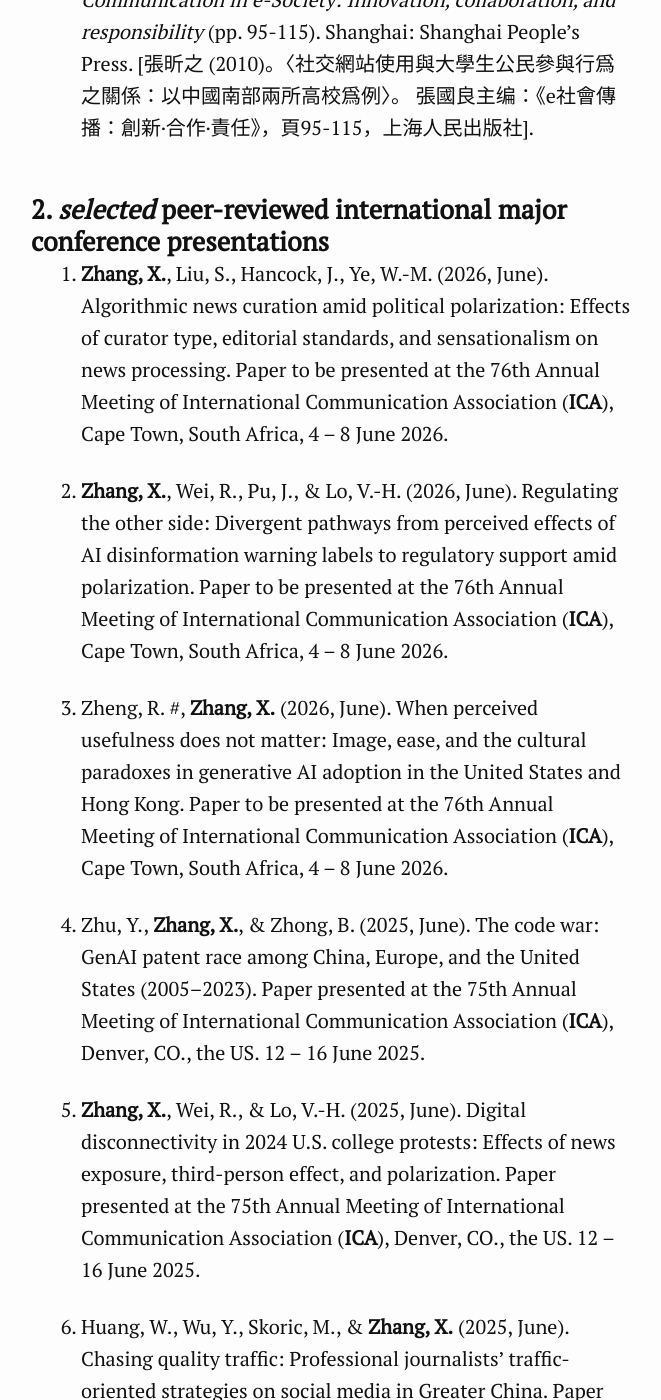
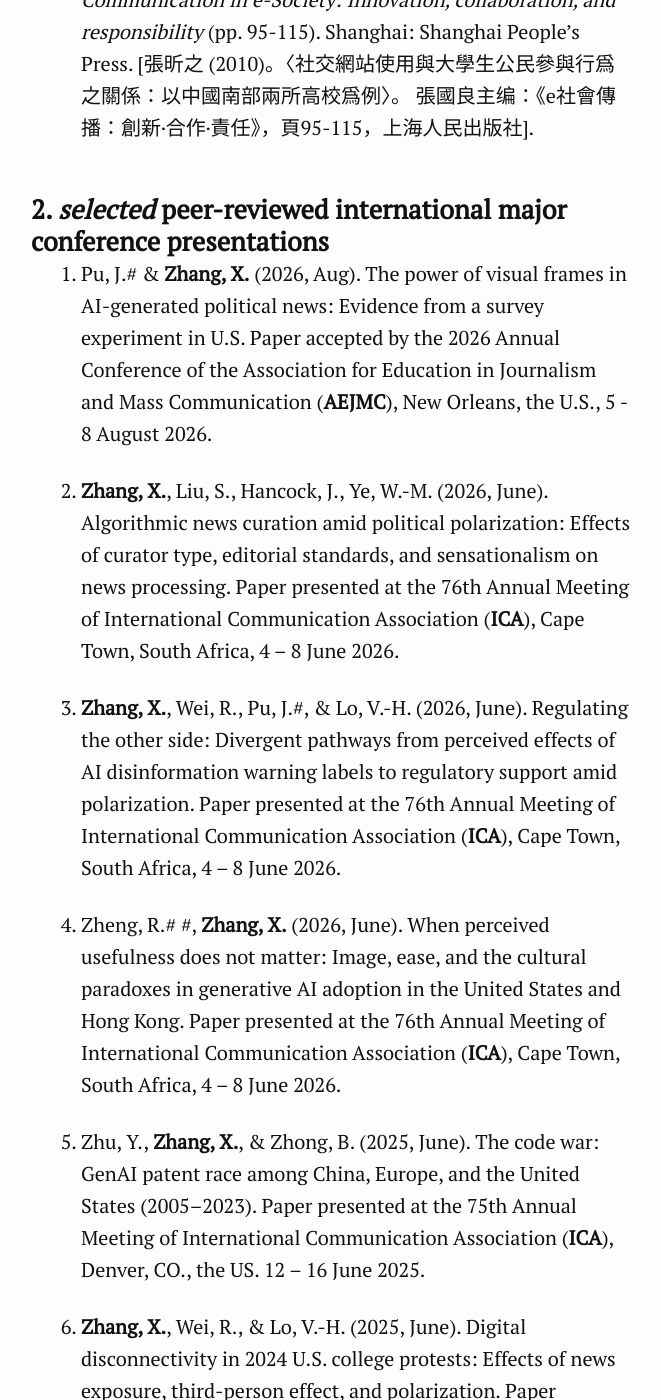
Before and after one commit to xzzhang2/xzzhang2.github.io, a Jekyll site: the page built from pages/pubs.md, in a window 1280 px wide and 1400 px high, scrolled down 12120 px. Shown: the whole window, without its empty margins (309-970 px from the left). Built offline with Jekyll 4.4.1, drawn with Linux system fonts in a browser that asks for light colours; some of the changed text lies outside the part shown.

Commit message:
update info

```diff
--- a/pages/pubs.md
+++ b/pages/pubs.md
@@ -24,7 +24,7 @@
 
 1. Wei, R., Guo, J., **Zhang, X.**, & Lo, V.-H. (2026). [Hostile media and friendly chambers: Social media polarization and the 2024 U.S. campus protests](https://doi.org/10.1080/08838151.2026.2642912). *Journal of Broadcasting and Electronic Media*. [Routledge Journals, Taylor & Francis Ltd.]
 
-2. **Zhang, X.**, Huang, W., & Zhu, J. J. H. (2026). [How journalism researchers navigate the AI hype: research orientations and intervention recommendations](https://doi.org/10.1080/1369118X.2025.2482666). *Information, Communication & Society*. 29(1), 1-20. [Top 9% (18th/first 200) in Scopus - Communication, Routledge Journals, Taylor & Francis Ltd.]
+2. **Zhang, X.**, Huang, W.\#, & Zhu, J. J. H. (2026). [How journalism researchers navigate the AI hype: research orientations and intervention recommendations](https://doi.org/10.1080/1369118X.2025.2482666). *Information, Communication & Society*. 29(1), 1-20. [Top 9% (18th/first 200) in Scopus - Communication, Routledge Journals, Taylor & Francis Ltd.]
 
 3. Wei, R., Pu, J.\#, Lo, V.-H., & **Zhang, X.**\* (2026). [The (un)desirable shield: Consequences of perceived effects of warning labels on AI-generated political disinformation](https://www.tandfonline.com/doi/full/10.1080/1369118X.2026.2636130). *Information, Communication & Society*. Online first. [Top 9% (18th/first 200) in Scopus - Communication, Routledge Journals, Taylor & Francis Ltd.]
 
@@ -146,65 +146,67 @@
 
 ### <a name="conferences"></a>2. *selected* peer-reviewed international major conference presentations
 
-1. **Zhang, X.**, Liu, S., Hancock, J., Ye, W.-M. (2026, June). Algorithmic news curation amid political polarization: Effects of curator type, editorial standards, and sensationalism on news processing. Paper to be presented at the 76th Annual Meeting of International Communication Association (**ICA**), Cape Town, South Africa, 4 – 8 June 2026.
+1. Pu, J.\# & **Zhang, X.** (2026, Aug). The power of visual frames in AI-generated political news: Evidence from a survey experiment in U.S. Paper accepted by the 2026 Annual Conference of the Association for Education in Journalism and Mass Communication (**AEJMC**), New Orleans, the U.S., 5 - 8 August 2026.
 
-2. **Zhang, X.**, Wei, R., Pu, J., & Lo, V.-H. (2026, June). Regulating the other side: Divergent pathways from perceived effects of AI disinformation warning labels to regulatory support amid polarization. Paper to be presented at the 76th Annual Meeting of International Communication Association (**ICA**), Cape Town, South Africa, 4 – 8 June 2026.
+2. **Zhang, X.**, Liu, S., Hancock, J., Ye, W.-M. (2026, June). Algorithmic news curation amid political polarization: Effects of curator type, editorial standards, and sensationalism on news processing. Paper presented at the 76th Annual Meeting of International Communication Association (**ICA**), Cape Town, South Africa, 4 – 8 June 2026.
 
-3. Zheng, R. #, **Zhang, X.** (2026, June). When perceived usefulness does not matter: Image, ease, and the cultural paradoxes in generative AI adoption in the United States and Hong Kong. Paper to be presented at the 76th Annual Meeting of International Communication Association (**ICA**), Cape Town, South Africa, 4 – 8 June 2026.
+3. **Zhang, X.**, Wei, R., Pu, J.\#, & Lo, V.-H. (2026, June). Regulating the other side: Divergent pathways from perceived effects of AI disinformation warning labels to regulatory support amid polarization. Paper presented at the 76th Annual Meeting of International Communication Association (**ICA**), Cape Town, South Africa, 4 – 8 June 2026.
 
-4. Zhu, Y., **Zhang, X.**, & Zhong, B. (2025, June). The code war: GenAI patent race among China, Europe, and the United States (2005–2023). Paper presented at the 75th Annual Meeting of International Communication Association (**ICA**), Denver, CO., the US. 12 – 16 June 2025.
+4. Zheng, R.\# #, **Zhang, X.** (2026, June). When perceived usefulness does not matter: Image, ease, and the cultural paradoxes in generative AI adoption in the United States and Hong Kong. Paper presented at the 76th Annual Meeting of International Communication Association (**ICA**), Cape Town, South Africa, 4 – 8 June 2026.
 
-5. **Zhang, X.**, Wei, R., & Lo, V.-H. (2025, June). Digital disconnectivity in 2024 U.S. college protests: Effects of news exposure, third-person effect, and polarization. Paper presented at the 75th Annual Meeting of International Communication Association (**ICA**), Denver, CO., the US. 12 – 16 June 2025.
+5. Zhu, Y., **Zhang, X.**, & Zhong, B. (2025, June). The code war: GenAI patent race among China, Europe, and the United States (2005–2023). Paper presented at the 75th Annual Meeting of International Communication Association (**ICA**), Denver, CO., the US. 12 – 16 June 2025.
 
-6. Huang, W., Wu, Y., Skoric, M., & **Zhang, X.** (2025, June). Chasing quality traffic: Professional journalists’ traffic-oriented strategies on social media in Greater China. Paper presented at the 75th Annual Meeting of International Communication Association (**ICA**), Denver, CO., the US. 12 – 16 June 2025.
+6. **Zhang, X.**, Wei, R., & Lo, V.-H. (2025, June). Digital disconnectivity in 2024 U.S. college protests: Effects of news exposure, third-person effect, and polarization. Paper presented at the 75th Annual Meeting of International Communication Association (**ICA**), Denver, CO., the US. 12 – 16 June 2025.
 
-7. Pu, J.\# & **Zhang, X.** (2024, Aug). Source and message effects on reactance to conflict reporting: Evidence from a survey experiment in Hong Kong. Paper accepted by the 2024 Annual Conference of the Association for Education in Journalism and Mass Communication (**AEJMC**), Philadelphia, the U.S., 4 - 8 August 2024.
+7. Huang, W.\#, Wu, Y.\#, Skoric, M., & **Zhang, X.** (2025, June). Chasing quality traffic: Professional journalists’ traffic-oriented strategies on social media in Greater China. Paper presented at the 75th Annual Meeting of International Communication Association (**ICA**), Denver, CO., the US. 12 – 16 June 2025.
 
-8. **Zhang, X.** & Lu, F. (2024, June). The consequences of observing the government-citizen social media interactions: The role of inquiries’ tone and replying agents. Paper presented at the 74th Annual Conference of the International Communication Association (**ICA**), Gold Coast, Australia, 20 – 25 June, 2024.
+8. Pu, J.\# & **Zhang, X.** (2024, Aug). Source and message effects on reactance to conflict reporting: Evidence from a survey experiment in Hong Kong. Paper accepted by the 2024 Annual Conference of the Association for Education in Journalism and Mass Communication (**AEJMC**), Philadelphia, the U.S., 4 - 8 August 2024.
 
-9. Goyanes, M., **Zhang, X.**, & Skoric, M. (2024, June). The mechanisms of unfriending: Linking social media news use with unfriending via political discussion frequency and concerns about social threats. Paper presented at the 74th Annual Conference of the International Communication Association (**ICA**), Gold Coast, Australia, 20 – 25 June, 2024.
+9. **Zhang, X.** & Lu, F. (2024, June). The consequences of observing the government-citizen social media interactions: The role of inquiries’ tone and replying agents. Paper presented at the 74th Annual Conference of the International Communication Association (**ICA**), Gold Coast, Australia, 20 – 25 June, 2024.
 
-10. Zhu, Q., Peng, T.-Q., & **Zhang, X.** (2024, June). How do individual and societal factors shape news authentication? Comparing misinformation resilience across Hong Kong, the Netherlands, and the United States. Paper presented at the 74th Annual Conference of the International Communication Association (**ICA**), Gold Coast, Australia, 20 – 25 June, 2024.
+10. Goyanes, M., **Zhang, X.**, & Skoric, M. (2024, June). The mechanisms of unfriending: Linking social media news use with unfriending via political discussion frequency and concerns about social threats. Paper presented at the 74th Annual Conference of the International Communication Association (**ICA**), Gold Coast, Australia, 20 – 25 June, 2024.
 
-11. Zhou, Y.-Q., Zhang, M., Gu, Y., & **Zhang, X.** (2024, June). Comments as digital public sphere: Text mining comments of Shenzhen Health Commission. Paper presented at the 74th Annual Conference of the International Communication Association (**ICA**), Gold Coast, Australia, 20 – 25 June, 2024.
+11. Zhu, Q., Peng, T.-Q., & **Zhang, X.** (2024, June). How do individual and societal factors shape news authentication? Comparing misinformation resilience across Hong Kong, the Netherlands, and the United States. Paper presented at the 74th Annual Conference of the International Communication Association (**ICA**), Gold Coast, Australia, 20 – 25 June, 2024.
 
-12. **Zhang, X.**, Peng, T.-Q., & Zhu, Q. (2023, Aug). Factors influencing debunking messages’ effectiveness: Comparing Hong Kong, the Netherlands, and the United States. Paper presented at the 2023 Annual Conference of the Association for Education in Journalism and Mass Communication (**AEJMC**), DC, the U.S., 7 - 11 August 2023.
+12. Zhou, Y.-Q., Zhang, M.\#, Gu, Y.\#, & **Zhang, X.** (2024, June). Comments as digital public sphere: Text mining comments of Shenzhen Health Commission. Paper presented at the 74th Annual Conference of the International Communication Association (**ICA**), Gold Coast, Australia, 20 – 25 June, 2024.
 
-13. Guo, S., **Zhang, X.**, Wang, D. (2023, May). Zoom boom and sensor-mediated impression management: The role of expertise and power relations. Paper presented at the 73rd Annual Conference of the International Communication Association (**ICA**), Toronto, Canada, 25 - 29 May 2023.
+13. **Zhang, X.**, Peng, T.-Q., & Zhu, Q. (2023, Aug). Factors influencing debunking messages’ effectiveness: Comparing Hong Kong, the Netherlands, and the United States. Paper presented at the 2023 Annual Conference of the Association for Education in Journalism and Mass Communication (**AEJMC**), DC, the U.S., 7 - 11 August 2023.
 
-14. **Zhang, X.**, Zhu, R. (2023, May). Will political disagreement foster a civic culture? The role of social media self-Withdrawal and network heterogeneity in a polarized context. Paper presented at the 73rd Annual Conference of the International Communication Association (**ICA**), Toronto, Canada, 25 - 29 May 2023.
+14. Guo, S., **Zhang, X.**, Wang, D. (2023, May). Zoom boom and sensor-mediated impression management: The role of expertise and power relations. Paper presented at the 73rd Annual Conference of the International Communication Association (**ICA**), Toronto, Canada, 25 - 29 May 2023.
 
-15. Zhu, R., **Zhang, X.** (2023, May). Public sector’s misinformation debunking during the public health campaign: A case of Hong Kong’s COVID-19 vaccination programme. Paper presented at the 73rd Annual Conference of the International Communication Association (**ICA**), Toronto, Canada, 25 - 29 May 2023.
+15. **Zhang, X.**, Zhu, R.\# (2023, May). Will political disagreement foster a civic culture? The role of social media self-Withdrawal and network heterogeneity in a polarized context. Paper presented at the 73rd Annual Conference of the International Communication Association (**ICA**), Toronto, Canada, 25 - 29 May 2023.
 
-16. Gou, Z., Wu, Y., **Zhang, X.**, Wang, C. (2023, May) *Yesterday Once More*: Collective storytelling constitutes the success of digital cultural products on music streaming platforms. Paper presented at the 73rd Annual Conference of the International Communication Association (**ICA**), Toronto, Canada, 25 - 29 May 2023.
+15. Zhu, R.\#, **Zhang, X.** (2023, May). Public sector’s misinformation debunking during the public health campaign: A case of Hong Kong’s COVID-19 vaccination programme. Paper presented at the 73rd Annual Conference of the International Communication Association (**ICA**), Toronto, Canada, 25 - 29 May 2023.
 
-10. **Zhang, X.** (2022, August). Expression avoidance and privacy management as dissonance reduction in the face of online disagreement. Paper presented at the 2022 Annual Conference of the Association for Education in Journalism and Mass Communication (**AEJMC**), 3 – 7 August 2022.
+16. Gou, Z.\#, Wu, Y.\#, **Zhang, X.**, Wang, C.-J. (2023, May) *Yesterday Once More*: Collective storytelling constitutes the success of digital cultural products on music streaming platforms. Paper presented at the 73rd Annual Conference of the International Communication Association (**ICA**), Toronto, Canada, 25 - 29 May 2023.
+
+17. **Zhang, X.** (2022, August). Expression avoidance and privacy management as dissonance reduction in the face of online disagreement. Paper presented at the 2022 Annual Conference of the Association for Education in Journalism and Mass Communication (**AEJMC**), 3 – 7 August 2022.
 
 6. **Zhang, X.** & Fu, X. (2022, May). Codes, collaboration, and communities: A network analysis of the online communities of data-driven journalism on a social coding platform. Paper presented at the 72nd Annual Conference of the International Communication Association (**ICA**), Paris, France, 26-30 May 2022.
 
 7. **Zhang, X.**, Lin, W.-Y., Dutton, W. (2022, May). The political consequences of online disagreement: The filtering of communication networks in a polarized political context. Paper presented at the 72nd Annual Conference of the International Communication Association (**ICA**), Paris, France, 26-30 May 2022.
 
-8. Fu, X., **Zhang, X.**, Zhu, R., Ping, H., & Chang, Y. (2022, May). “FALSE! Read about it here!” Fact-checkers’ social media language feature and its effects on user engagement. Paper presented at the 72nd Annual Conference of the International Communication Association (**ICA**), Paris, France, 26-30 May 2022.
+8. Fu, X., **Zhang, X.**, Zhu, R.\#, Ping, H.\#, & Chang, Y.\# (2022, May). “FALSE! Read about it here!” Fact-checkers’ social media language feature and its effects on user engagement. Paper presented at the 72nd Annual Conference of the International Communication Association (**ICA**), Paris, France, 26-30 May 2022.
 
-9. **Zhang, X.** & Zhu, R. (2021, May). Health journalists’ social media sourcing during the public health emergency: A network analytics approach. Paper presented at the 71st Annual Conference (virtual) of the International Communication Association (**ICA**), 27-31 May 2021.
+9. **Zhang, X.** & Zhu, R.\# (2021, May). Health journalists’ social media sourcing during the public health emergency: A network analytics approach. Paper presented at the 71st Annual Conference (virtual) of the International Communication Association (**ICA**), 27-31 May 2021.
 
-10. Zhu, R. & **Zhang, X.** (2021, May). How source-level and message-level factors influence journalists’ social media visibility during a public health emergency. Paper presented at the 71st Annual Conference (virtual) of the International Communication Association (**ICA**), 27-31 May 2021.
+10. Zhu, R.\# & **Zhang, X.** (2021, May). How source-level and message-level factors influence journalists’ social media visibility during a public health emergency. Paper presented at the 71st Annual Conference (virtual) of the International Communication Association (**ICA**), 27-31 May 2021.
 
 11. **Zhang, X.**, Guo, S., & Li, R. (2020, May). Robot journalists *currently* not needed: Exploring newsrooms’ practices of AI-powered initiatives with a mix-method approach. Paper presented at the 70th Annual Conference (virtual) of the International Communication Association (**ICA**), Gold Coast, Australia, 21-25 May 2020.
 
 12. **Zhang, X.** (2020, May). Supply–demand versus social learning: Pathways from social media use to citizens’ demand for democracy. Paper presented at the 70th Annual Conference (virtual) of the International Communication Association (**ICA**), Gold Coast, Australia, 21-25 May 2020.
 
-13. **Zhang, X.** & Li, W. (2020, May). From social media with news: Journalists’ social media use for sourcing and verification. Paper presented at the 70th Annual Conference (virtual) of the International Communication Association (**ICA**), Gold Coast, Australia, 21-25 May 2020.
+13. **Zhang, X.** & Li, W.\# (2020, May). From social media with news: Journalists’ social media use for sourcing and verification. Paper presented at the 70th Annual Conference (virtual) of the International Communication Association (**ICA**), Gold Coast, Australia, 21-25 May 2020.
 
 14. Lin, W.-Y. & **Zhang, X.** (2020, May). Are social media a political movement equalizer? Survey evidences from two Asian polities. Paper presented at the 70th Annual Conference (virtual) of the International Communication Association (**ICA**), Gold Coast, Australia, 21-25 May 2020.
 
-15. Lin, W.-Y., Oktavianus, J., & **Zhang, X.** (2020, May). Feeling politics? How communication mediates the effects of emotions on political participation. Paper presented at the 70th Annual Conference (virtual) of the International Communication Association (**ICA**), Gold Coast, Australia, 21-25 May 2020.
+15. Lin, W.-Y., Oktavianus, J.\#, & **Zhang, X.** (2020, May). Feeling politics? How communication mediates the effects of emotions on political participation. Paper presented at the 70th Annual Conference (virtual) of the International Communication Association (**ICA**), Gold Coast, Australia, 21-25 May 2020.
 
 6. **Zhang, X.** (2019, May). Data, coders, and designers in the newsrooms: The adoption of data-driven journalism in Hong Kong’s local news organizations. Paper presented at the 69th Annual Conference of International Communication Association (**ICA**), Washington DC, USA, 24 - 28 May 2019.
 
 5. Ho, J. C. F. & **Zhang, X.** (2019, May). Marketing virtual reality games with text: A text mining analysis of game descriptions on *Steam*. Paper presented at the 69th Annual Conference of International Communication Association (**ICA**), Washington DC, USA, 24 - 28 May 2019.
 
-6. **Zhang, X.**, Zhang, L., Zhang, M., Liu, Y., He, W., & Zhou, W. (2018, May). Monkey King, Naruto, and Mickey Mouse: Mapping the co-consumption network of animation protagonists in mainland China. Paper presented at the 68th Annual Conference of International Communication Association (**ICA**), Prague, The Czech Republic, 24 - 28 May, 2018.
+6. **Zhang, X.**, Zhang, L., Zhang, M.\#, Liu, Y., He, W., & Zhou, W. (2018, May). Monkey King, Naruto, and Mickey Mouse: Mapping the co-consumption network of animation protagonists in mainland China. Paper presented at the 68th Annual Conference of International Communication Association (**ICA**), Prague, The Czech Republic, 24 - 28 May, 2018.
 
 7. **Zhang, X.** (2017, May) Visualization, technologies, or the public?  A text mining analysis of the articulation of data-driven journalism in the Twittersphere. Paper presented at the 67th Annual Conference of International Communication Association (**ICA**), San Diego, USA, 25 – 29 May, 2017.
 
@@ -220,7 +222,7 @@
 
 9. Lin, W.-Y., & **Zhang, X.** (2015, May). From spectators to participants: A study of affective intelligence, media uses, and political participation in Hong Kong. Paper presented at the 65th Annual Conference of International Communication Association (**ICA**), San Juan, Puerto Rico, 21-25 May 2015.
 
-10. Wang, C.-J., Chen, H.X., & **Zhang, X.** (2015, May) The landscape of information diffusion on Sina Weibo: Investigating the rich-club effect. Paper presented at the 65th Annual Conference of International Communication Association (**ICA**), San Juan, Puerto Rico, 21-25 May 2015.
+10. Wang, C.-J., Chen, H.-X., & **Zhang, X.** (2015, May) The landscape of information diffusion on Sina Weibo: Investigating the rich-club effect. Paper presented at the 65th Annual Conference of International Communication Association (**ICA**), San Juan, Puerto Rico, 21-25 May 2015.
 
 11. **Zhang, X.** & Lin, W.-Y. (2014, May) The cynics in action: Social networking sites use, political attitudes, and political participation in mainland China and Hong Kong. Paper presented at the 64th Annual Conference of International Communication Association (**ICA**). Seattle, Washington, the U.S., May 2014. [**Political Communication Division Travel Grant Awardee**]
 
```
Also changed, not shown: other parts of pages/pubs.md (+1 -1 lines), pages/tutorial.md (+0 -2 lines).
